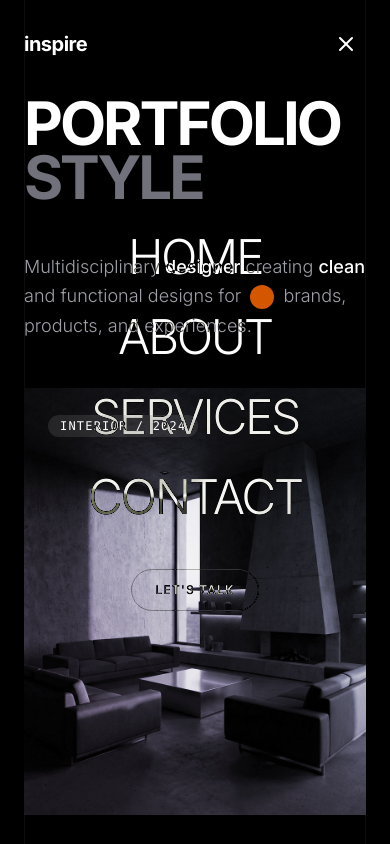
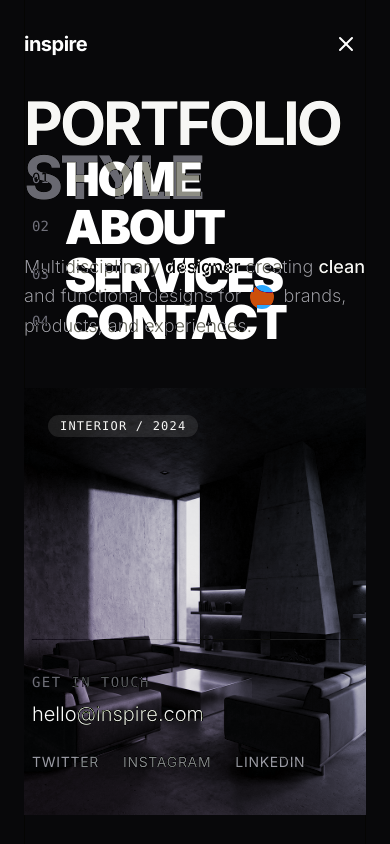
Before and after one commit to dilshandevxx/portfolio-upwork-my-work, a Next.js app: page / in a window 390 px wide. Both pictures are taken after a click on the button "Toggle menu". Shown: the top 844 px of the page. Built offline with nearby package versions, Linux system fonts and the light colour scheme.

Commit message:
change mobile nav bar

```diff
--- a/components/Header.tsx
+++ b/components/Header.tsx
@@ -94,17 +94,28 @@
             animate="open"
             exit="closed"
             variants={menuVariants}
-            className="fixed inset-0 bg-black z-40 flex flex-col items-center justify-center md:hidden"
+            className="fixed inset-0 bg-zinc-950/98 backdrop-blur-xl z-40 flex flex-col justify-between p-8 md:hidden"
           >
-            <nav className="flex flex-col gap-8 text-center">
-              {navLinks.map((link) => (
-                <motion.div key={link.name} variants={linkVariants}>
+            {/* Header placeholder to align with main header */}
+            <div className="flex justify-between items-center w-full py-6">
+                 {/* Placeholders can be added here if needed to match header height exactly,
+                     but flex-col justify-between usually handles content well */}
+            </div>
+
+            <nav className="flex flex-col gap-2 mt-20">
+              {navLinks.map((link, index) => (
+                <motion.div key={link.name} variants={linkVariants} className="overflow-hidden">
                   <Link
                     href={link.href}
-                    className="text-5xl font-light tracking-tighter text-white hover:text-zinc-400 transition-colors"
+                    className="group flex items-start gap-4"
                     onClick={() => setIsOpen(false)}
                   >
-                    {link.name}
+                    <span className="text-sm font-mono text-zinc-500 mt-2">
+                      {String(index + 1).padStart(2, "0")}
+                    </span>
+                    <span className="text-[12vw] leading-[0.85] font-black tracking-tighter text-white group-hover:text-zinc-400 transition-colors uppercase">
+                      {link.name}
+                    </span>
                   </Link>
                 </motion.div>
               ))}
@@ -112,11 +123,20 @@
 
             <motion.div
                variants={linkVariants}
-               className="mt-12"
+               className="flex flex-col gap-6 mt-auto mb-10 border-t border-white/10 pt-8"
             >
-               <button onClick={() => setIsOpen(false)} className="text-xs font-medium tracking-widest border border-zinc-700 px-6 py-3 rounded-full text-white hover:bg-white hover:text-black transition-colors">
-                 LET'S TALK
-               </button>
+               <div className="flex flex-col gap-2">
+                  <p className="text-zinc-500 text-sm font-mono uppercase tracking-widest">Get in touch</p>
+                  <a href="mailto:hello@inspire.com" className="text-xl text-white font-light">hello@inspire.com</a>
+               </div>
+
+               <div className="flex gap-6">
+                  {['Twitter', 'Instagram', 'LinkedIn'].map(social => (
+                      <a key={social} href="#" className="text-zinc-400 hover:text-white text-sm uppercase tracking-wider transition-colors">
+                          {social}
+                      </a>
+                  ))}
+               </div>
             </motion.div>
           </motion.div>
         )}
```
